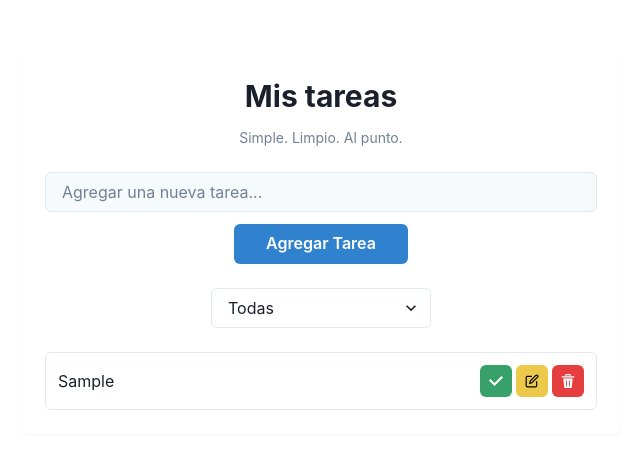
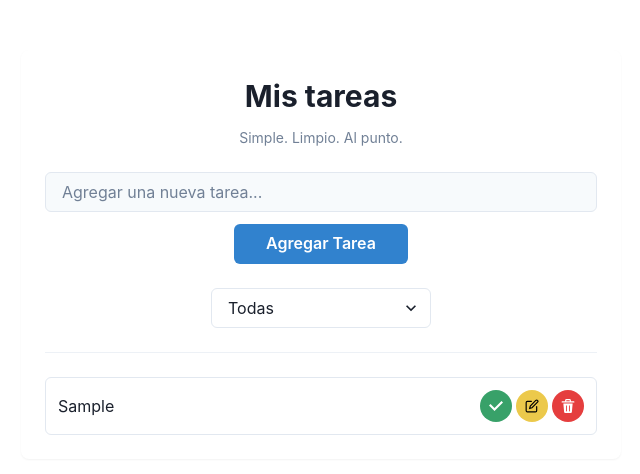
Before and after one commit to MaliSoi/ada-tp-modulo-4, a React (Vite) app: page / in a window 1280 px wide. Both pictures are taken after typing "Sample" into the empty fields and a click on the button "Agregar Tarea". Shown: the top 474 px of the page, without its empty margins (319-959 px from the left). Built offline with nearby package versions, Linux system fonts and the light colour scheme.

Commit message:
Actualice íconos de tareas con botones circulares de colores y mejoras en la interfaz

```diff
--- a/src/App.jsx
+++ b/src/App.jsx
@@ -7,6 +7,8 @@ import {
 import Form from "./components/Form";
 import TodoList from "./components/TodoList";
 import { EditIcon } from "@chakra-ui/icons";
+import { Divider } from "@chakra-ui/react";
+
 
 function App() {
   const [todos, setTodos] = useState([]);
@@ -121,6 +123,8 @@ const handleDelete = () => {
           <option value="pending">Pendientes</option>
         </Select>
 
+        <Divider />
+
         <TodoList
           todos={filteredTodos}
           toggleComplete={toggleComplete}
--- a/src/components/Todo.jsx
+++ b/src/components/Todo.jsx
@@ -15,22 +15,28 @@ const Todo = ({ todo, toggleComplete, onEdit, confirmDelete }) => {
       <HStack spacing={1}>
         <IconButton
   icon={<CheckIcon />}
+  size="sm"
   colorScheme="green"
-          size="sm"
+  variant="solid"
+  borderRadius="full"
   onClick={() => toggleComplete(todo.id)}
 />
 
 <IconButton
   icon={<EditIcon />}
+  size="sm"
   colorScheme="yellow"
-          size="sm"
+  variant="solid"
+  borderRadius="full"
   onClick={() => onEdit(todo)}
 />
 
 <IconButton
   icon={<DeleteIcon />}
+  size="sm"
   colorScheme="red"
-          size="sm"
+  variant="solid"
+  borderRadius="full"
   onClick={() => confirmDelete(todo)}
 />
       </HStack>
```
Lines whose indentation alone changed are shown as unchanged.
